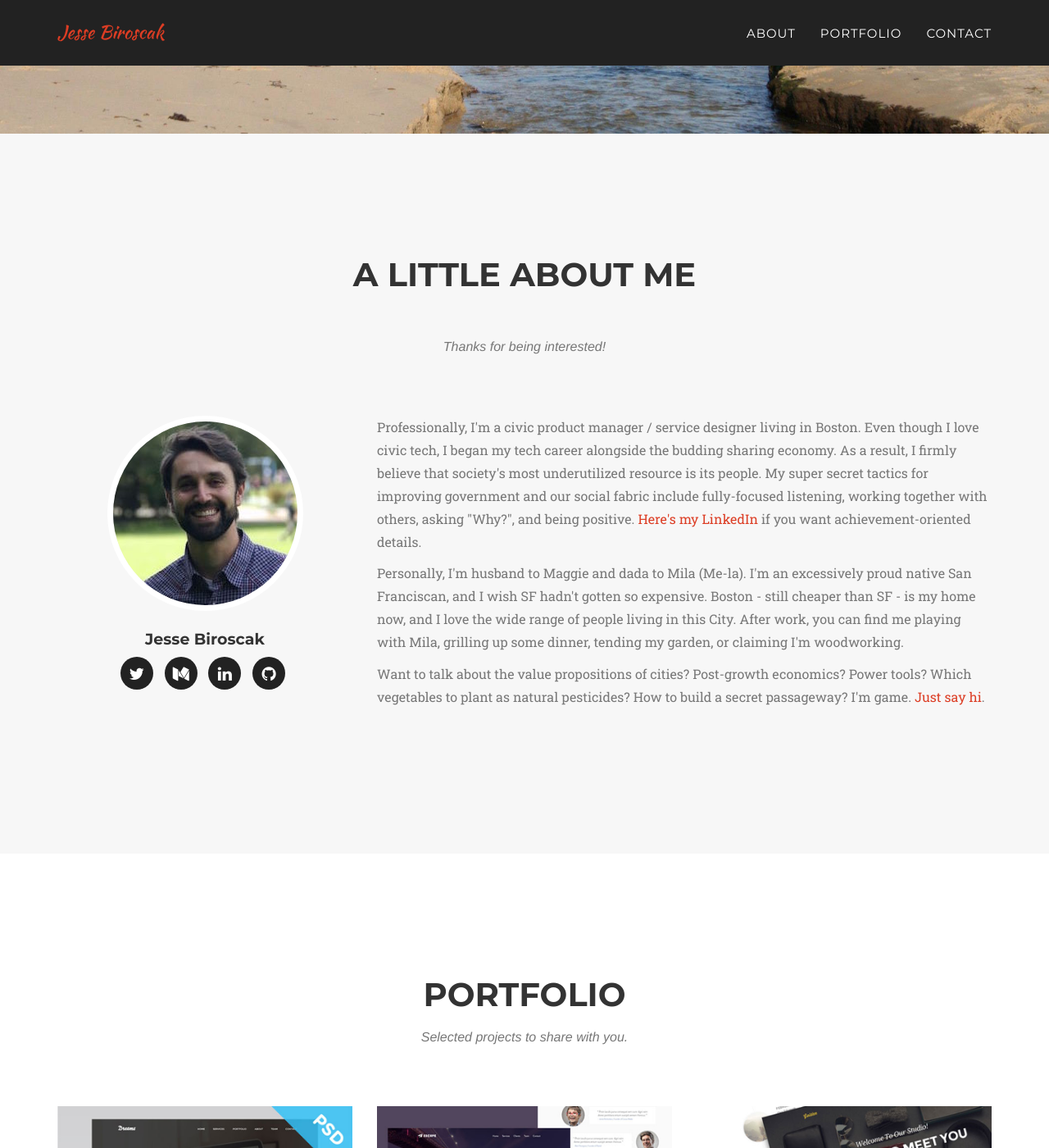
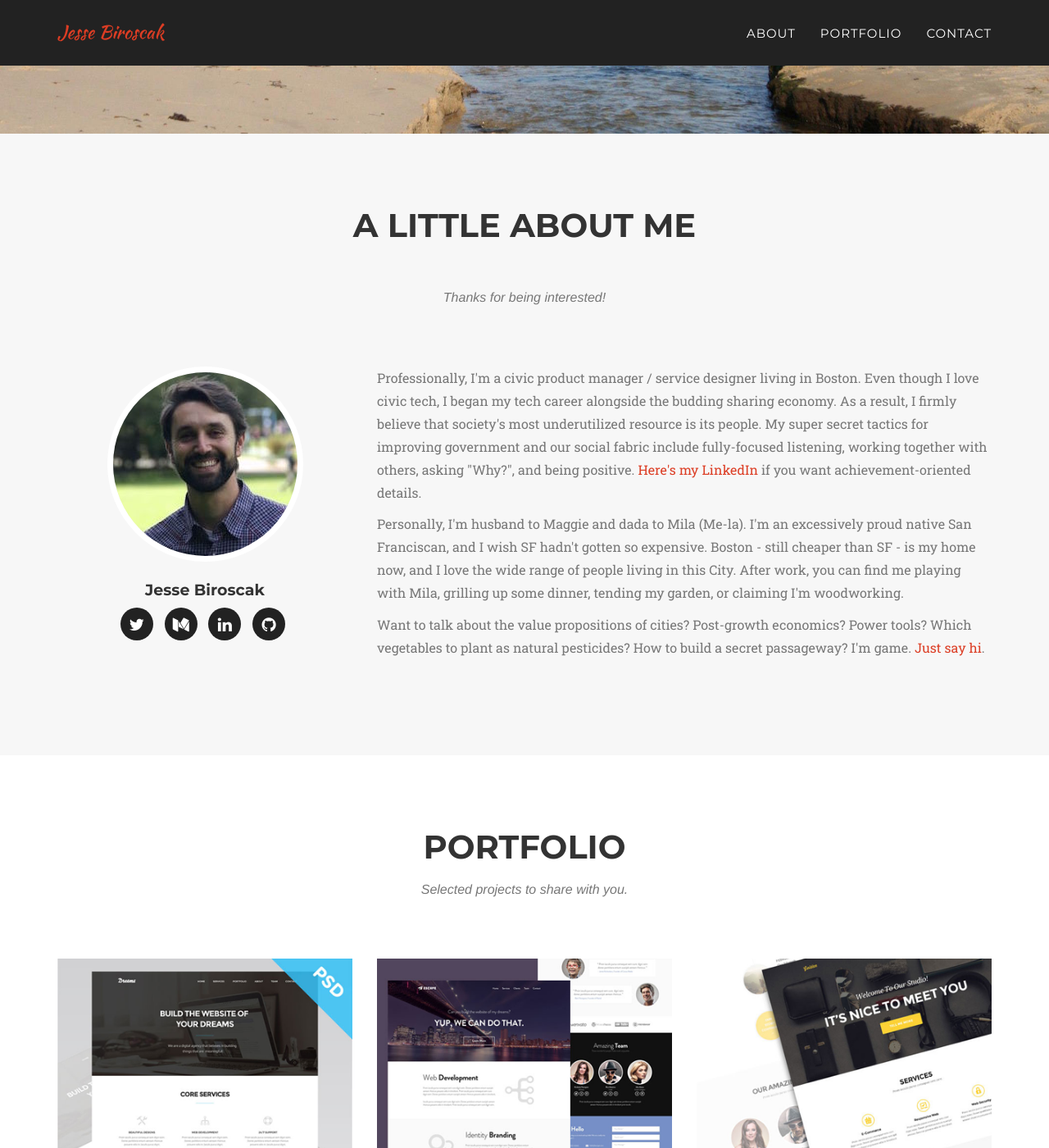
Before and after one commit to hackajesse/hackajesse.github.io, a Jekyll site: the page built from index.html, in a window 1280 px wide and 1400 px high, scrolled down 495 px. Shown: the whole window at 82% size. Built offline with Jekyll 4.4.1, drawn with Linux system fonts in a browser that asks for light colours; some web fonts are replaced.

Commit message:
playing with section heights

```diff
--- a/_includes/css/agency.css
+++ b/_includes/css/agency.css
@@ -348,7 +348,7 @@ section h3.section-subheading {
 
 @media(min-width:768px) {
     section {
-        padding: 150px 0;
+        padding: 90px 0;
     }
 }
 
```
